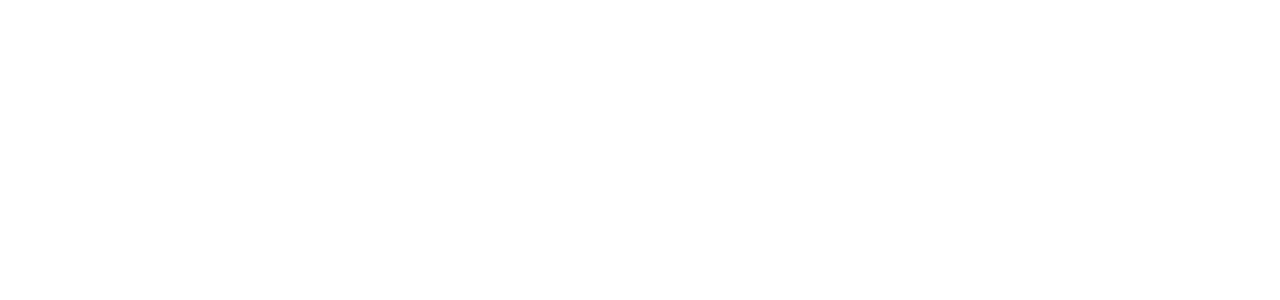
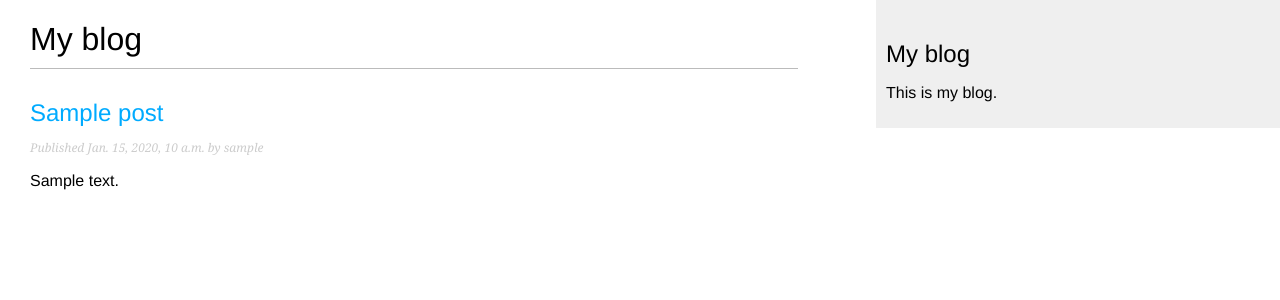
Before and after one commit to BlooAM/d4o-blog, a Django app: page /blog/ in a window 1280 px wide. Before the commit the part shown is empty. Shown: the top 300 px of the page. Run offline with Django 4.2, Linux system fonts and the light colour scheme; tables that the repository leaves empty hold one stand-in row (values such as "Sample post").

Commit message:
add template for listing posts

```diff
--- a/d4o_blog/blog/templates/blog/post/list.html
+++ b/d4o_blog/blog/templates/blog/post/list.html
@@ -1,10 +1,18 @@
-<!DOCTYPE html>
-<html lang="en">
-<head>
-    <meta charset="UTF-8">
-    <title>Title</title>
-</head>
-<body>
+{% extends "blog/base.html" %}
 
-</body>
-</html>
+{% block title %}My blog{% endblock %}
+
+{% block content %}
+    <h1>My blog</h1>
+    {% for post in posts %}
+        <h2>
+            <a href="{% url 'blog:post_detail' post.id %}">
+                {{ post.title }}
+            </a>
+        </h2>
+        <p class="date">
+            Published {{ post.publish }} by {{ post.author }}
+        </p>
+        {{ post.body|truncatewords:30|linebreaks }}
+    {% endfor %}
+{% endblock %}
```
